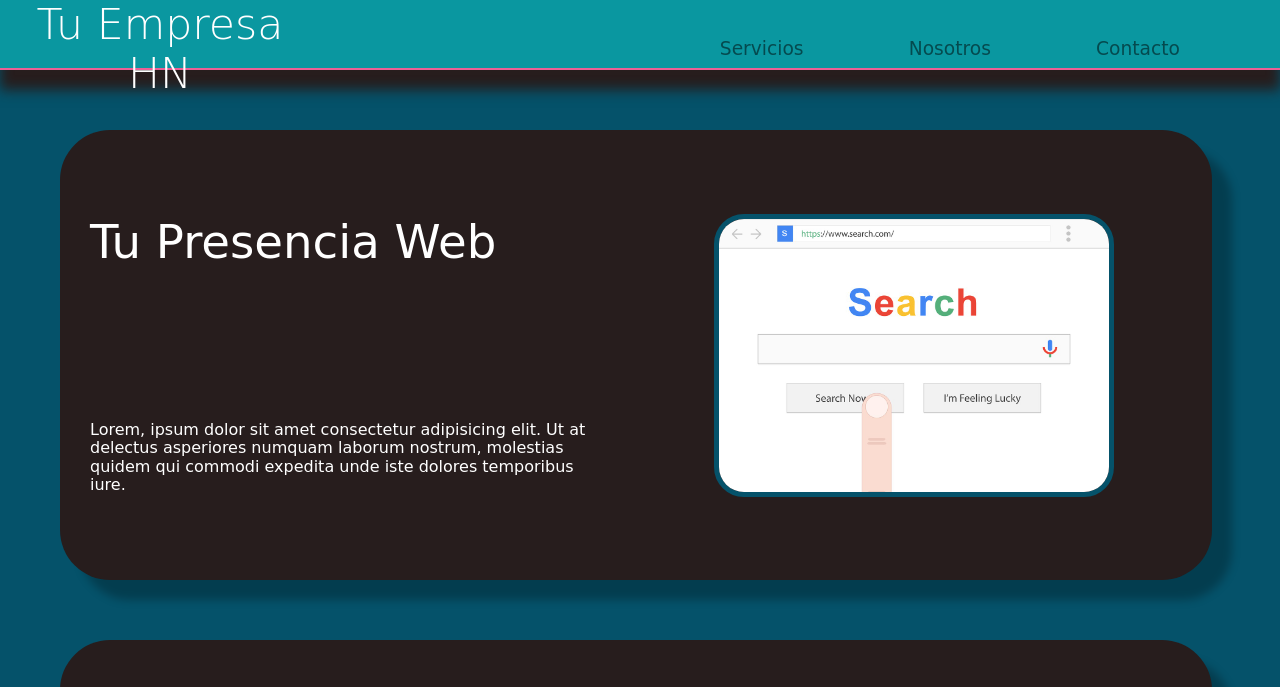
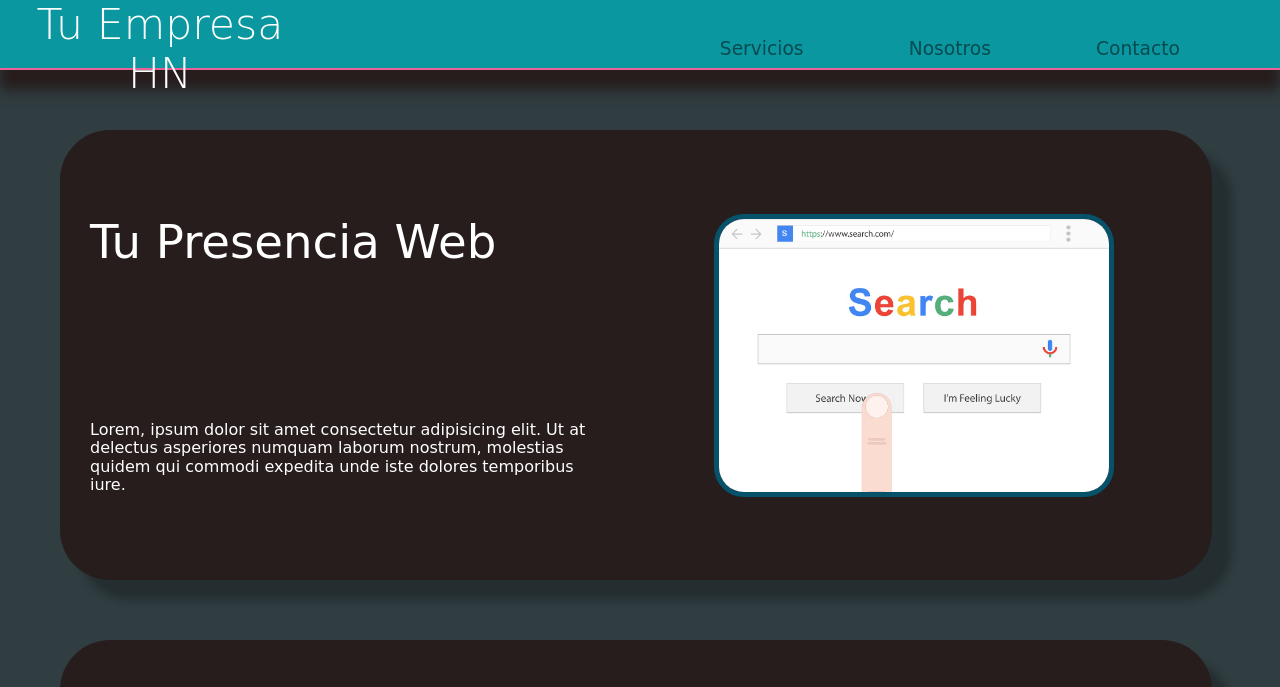
Before and after one commit to Leon8996/pagina-prueba, a plain HTML site: page index.html in a window 1280 px wide. Shown: the top 687 px of the page. Drawn offline with Linux system fonts and the light colour scheme; a web font is replaced by a local one.

Commit message:
Cambio de BGround

```diff
--- a/style.css
+++ b/style.css
@@ -5,7 +5,7 @@
 
 body {
 	padding-top: 70px;
-	background-color: #05526a;
+	background-color: #303d41;
 }
 /* CONTENT HEADER */
 /* TIPO YOUTUBE */
```
